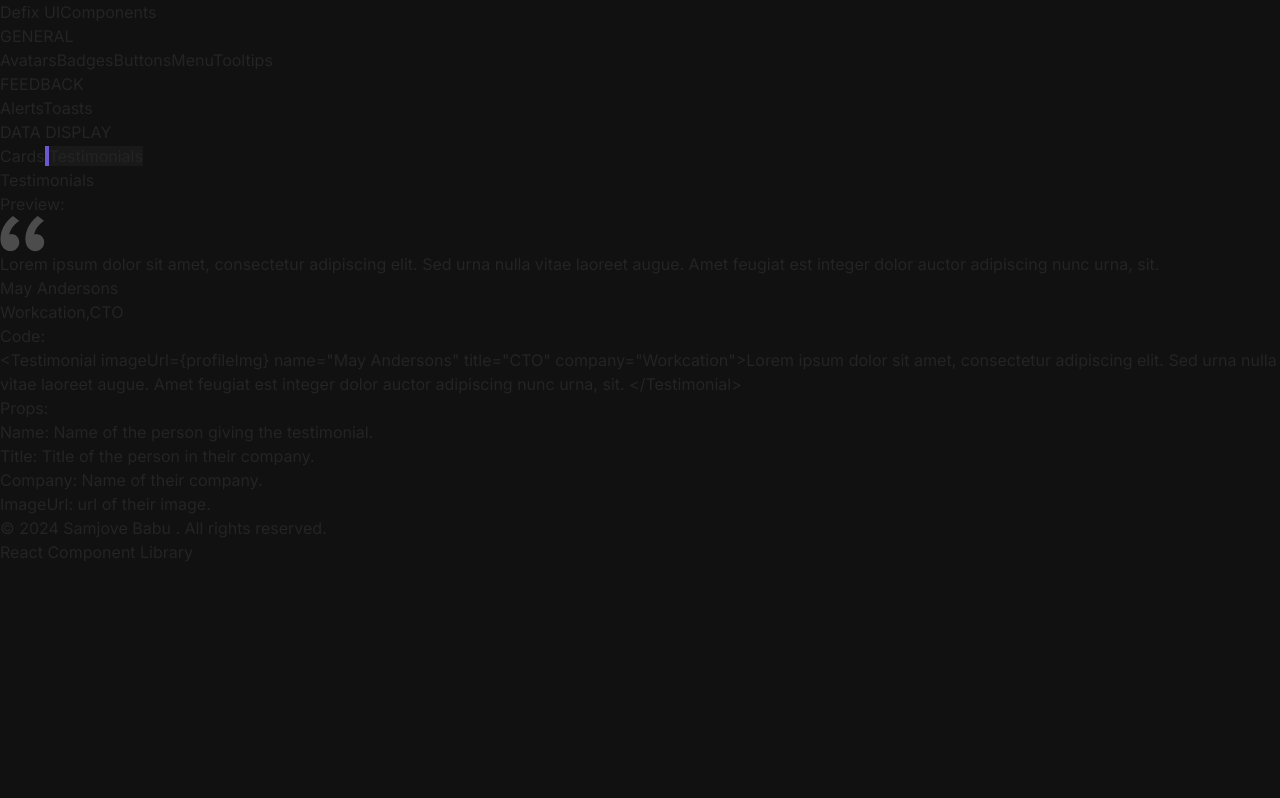
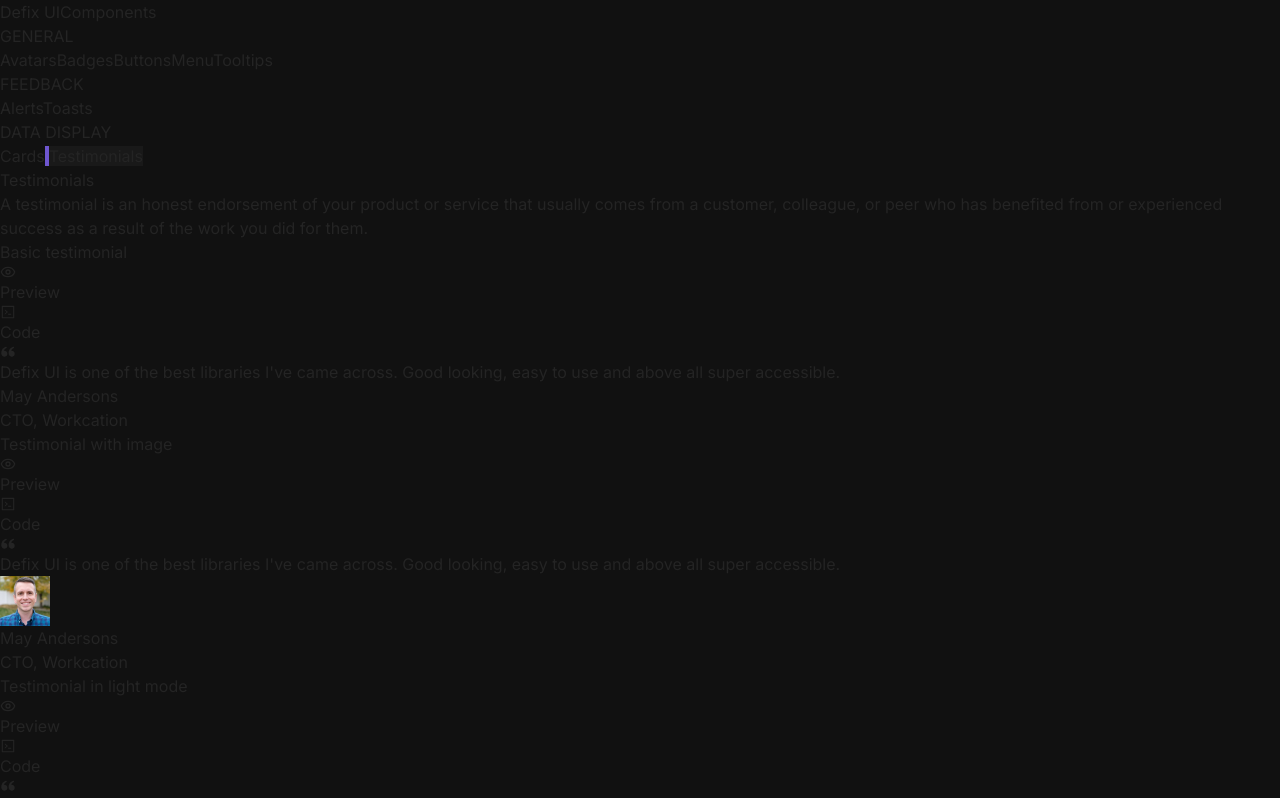
Before and after one commit to sambabu21/Component-Library, a React (Vite) app: page /components/testimonials in a window 1280 px wide. Shown: the top 798 px of the page. Built offline with nearby package versions, Linux system fonts and the light colour scheme.

Commit message:
Testimonials config
Testimonials configured

```diff
--- a/src/Components/Cards/Index.jsx
+++ b/src/Components/Cards/Index.jsx
@@ -9,9 +9,9 @@
 import Button from "../Button/Button";
 
 export default function CardSection() {
-  // useEffect(() => {
-  //     window.scrollTo(0, 0);
-  //   }, []);
+  useEffect(() => {
+      window.scrollTo(0, 0);
+    }, []);
   return (
     <div className="flex justify-center items-center">
       <div className="max-w-3xl flex flex-col items-start p-20 gap-10">
--- a/src/Components/Testimonials/Index.jsx
+++ b/src/Components/Testimonials/Index.jsx
@@ -1,13 +1,122 @@
 import Testimonial from "./Testimonial";
-import profileImg from "../../Assets/profile.jpg"
+import profileImg from "../../Assets/avatar_pic.jpeg";
 import { useEffect } from "react";
+import PreviewCode from "../../PreviewCode/Index";
 
 export default function TestimonialsSection() {
   useEffect(() => {
     window.scrollTo(0, 0);
   }, []);
   return (
-      <div className="py-20 flex flex-col gap-5 border-b w-full sm:w-[80%] mx-auto px-2 sm:px-0">
+    <div className="flex justify-center items-center">
+      <div className="min-h-screen max-w-3xl flex flex-col items-start p-20 gap-10">
+        <h1 className="font-semibold text-2xl text-[#EEEEEE] tracking-tight selection:">
+          Testimonials
+        </h1>
+        <h2 className="text-[#B4B4B4] -mt-5">
+          A testimonial is an honest endorsement of your product or service that
+          usually comes from a customer, colleague, or peer who has benefited
+          from or experienced success as a result of the work you did for them.
+        </h2>
+        <h3 className="font-semibold text-xl text-[#EEEEEE] tracking-tight">
+          Basic testimonial
+        </h3>
+        <PreviewCode
+          component={
+            <div className="flex justify-center items-center gap-20">
+              <Testimonial
+                name="May Andersons"
+                title="CTO"
+                company="Workcation"
+              >
+                Defix UI is one of the best libraries I've came across. Good
+                looking, easy to use and above all super accessible.
+              </Testimonial>
+            </div>
+          }
+          code={`
+    <div>
+      <Testimonial
+        name="May Andersons"
+        title="CTO"
+        company="Workcation"
+      >
+        Defix UI is one of the best libraries I've came across. Good
+        looking, easy to use and above all super accessible.
+        </Testimonial>
+    </div>`}
+        />
+
+        <h3 className="font-semibold text-xl text-[#EEEEEE] tracking-tight">
+          Testimonial with image
+        </h3>
+        <PreviewCode
+          component={
+            <div className="flex justify-center items-center gap-20">
+              <Testimonial
+                imageUrl={profileImg}
+                name="May Andersons"
+                title="CTO"
+                company="Workcation"
+              >
+                Defix UI is one of the best libraries I've came across. Good
+                looking, easy to use and above all super accessible.
+              </Testimonial>
+            </div>
+          }
+          code={`
+    <div>
+      <Testimonial
+        imageUrl={profileImg}
+        name="May Andersons"
+        title="CTO"
+        company="Workcation"
+      >
+        Defix UI is one of the best libraries I've came across. Good
+        looking, easy to use and above all super accessible.{" "}
+      </Testimonial>
+    </div>`}
+        />
+
+        <h3 className="font-semibold text-xl text-[#EEEEEE] tracking-tight">
+          Testimonial in light mode
+        </h3>
+        <PreviewCode
+          component={
+            <div className="flex justify-center items-center gap-20">
+              <Testimonial
+                lightMode
+                imageUrl={profileImg}
+                name="May Andersons"
+                title="CTO"
+                company="Workcation"
+              >
+                Defix UI is one of the best libraries I've came across. Good
+                looking, easy to use and above all super accessible.{" "}
+              </Testimonial>
+            </div>
+          }
+          code={`
+    <div>
+      <Testimonial
+        lightMode
+        imageUrl={profileImg}
+        name="May Andersons"
+        title="CTO"
+        company="Workcation"
+      >
+        Defix UI is one of the best libraries I've came across. Good
+        looking, easy to use and above all super accessible.{" "}
+      </Testimonial>
+    </div>`}
+        />
+      </div>
+    </div>
+  );
+}
+
+{
+  /* <div className="py-20 flex flex-col gap-5 border-b w-full sm:w-[80%] mx-auto px-2 sm:px-0">
       <h1 className="text-3xl font-bold">Testimonials</h1>
       <h2 className="text-xl mt-5 font-semibold">Preview:</h2>
       <div className="flex flex-col justify-around items-center gap-2 bg-[#5423e7] p-5 rounded-md">
@@ -32,6 +141,5 @@
         ImageUrl: url of their image.{" "}
       </p>
     </div>
-      </div>
-)
-};
+    </div>   */
+}
--- a/src/Components/Testimonials/Testimonial.jsx
+++ b/src/Components/Testimonials/Testimonial.jsx
@@ -1,18 +1,18 @@
-import quoteIcon from "../../Assets/quote.png"
+import { BiSolidQuoteAltLeft } from "react-icons/bi";
+import Avatar from "../Avatar/Avatar";
 
-export default function Testimonial({name,imageUrl,children,title,company}){
+export default function Testimonial({name,imageUrl,children,title,company,lightMode}){
     return (
-        <div className="w-full relative bg-[#1a1a1b] py-20 mt-20 mb-10 sm:my-10  flex flex-col justify-center items-center">
-            <div className="sm:w-[60%] sm:ml-[400px] mt-16 sm:mt-0 p-5 sm:p-0">
-                <img src={quoteIcon}/>
-                <h1 className="text-[20px] sm:text-[24px] font-medium mt-5 text-white">{children}</h1>
-                <p className="font-medium mt-5 text-white">{name}</p>
-                <p className="text-white">{company},{title}</p>
-            </div>
-            <div className="absolute w-[300px] h-[206px] sm:w-[383px] sm:h-[464px] -top-28 sm:top-1/2 sm:-translate-y-1/2 sm:left-10 drop-shadow-xl rounded-[12px] smaller-img" style={{backgroundImage:`url(${imageUrl})`,backgroundSize: 'cover',backgroundRepeat: 'no-repeat'}}>
-
-            </div>
-
+        <div className={`w-full relative ${lightMode?"bg-[#EEEEEE]":"bg-[#1a1a1b]"} p-10 px-16 flex flex-col justify-center items-center rounded-sm -z-20 shadow-md`}>
+                <BiSolidQuoteAltLeft className={`w-20 h-20 ${lightMode?"text-[#dfdfdf]":"text-[#313131]"} absolute left-6 top-6 -z-10`}/>
+                <h1 className={`text-lg mt-5 ${lightMode?"text-[#111111]":"text-[#EEEEEE]"} leading-[1.6]`}>{children}</h1>
+                <div className="flex justify-center items-center mt-7 gap-3">
+                   {imageUrl && <Avatar size="small" src={imageUrl}/>}
+                    <div className="flex flex-col justify-center items-center gap-2">
+                        <p className={`font-bold ${lightMode?"text-[#111111]":"text-[#EEEEEE]"} uppercase text-sm`}>{name}</p>
+                        <p className={`${lightMode?"text-[#111111]":"text-[#EEEEEE]"} text-sm`}>{title}, {company}</p>
+                    </div>
+                </div>
         </div>
     )
 }
--- a/src/Components/Toast/index.jsx
+++ b/src/Components/Toast/index.jsx
@@ -1,7 +1,11 @@
+import { useEffect } from "react";
 import PreviewCode from "../../PreviewCode/Index";
 import ButtonAndToast from "./ButtonAndToast";
 
 export default function ToastSection() {
+    useEffect(() => {
+        window.scrollTo(0, 0);
+      }, []);
   return (
     <div className="flex justify-center items-center">
       <div className="max-w-3xl flex flex-col items-start p-20 gap-10">
```
Also changed, not shown: src/Assets/profile.jpg (deleted). Lines whose indentation alone changed are shown as unchanged.
